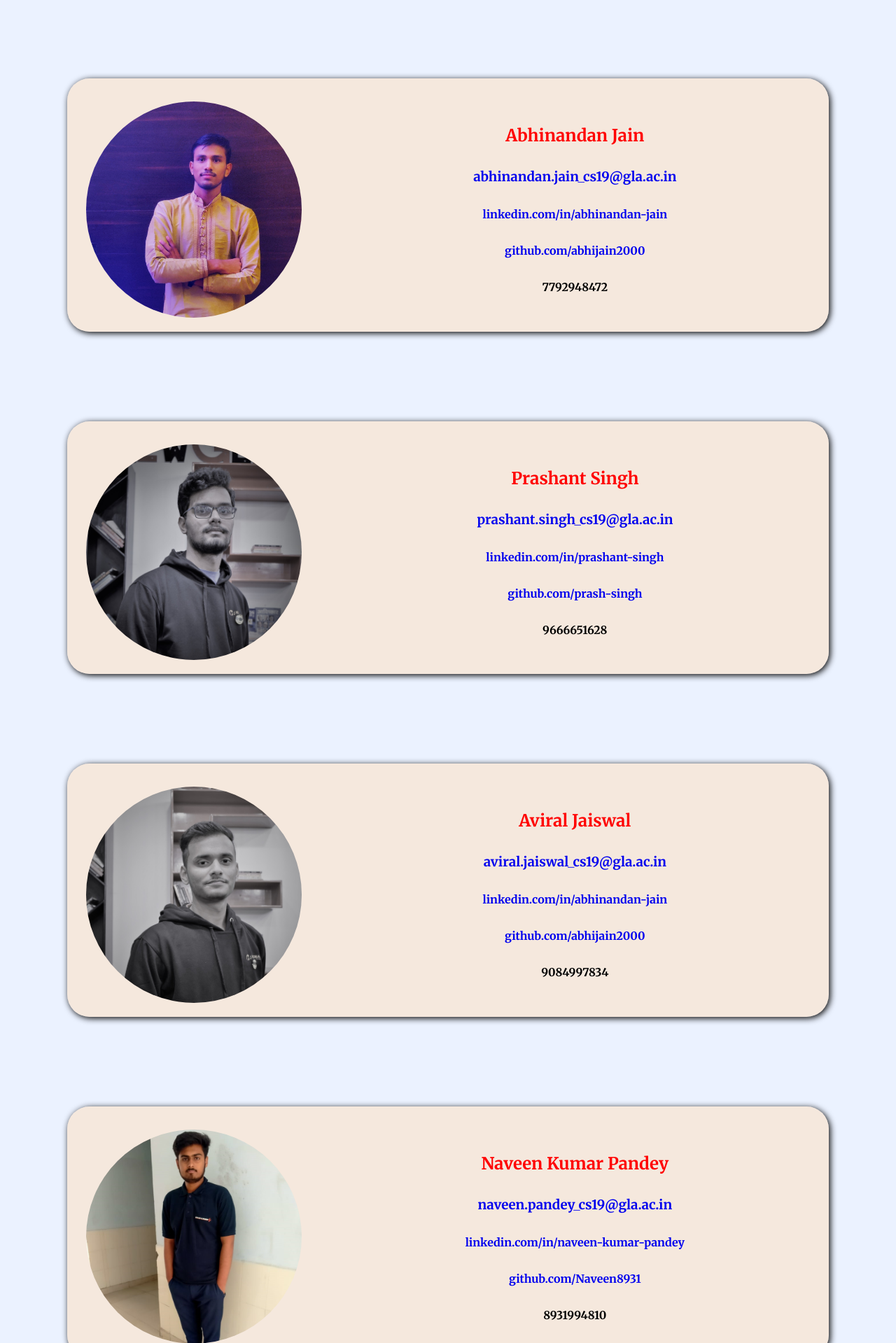
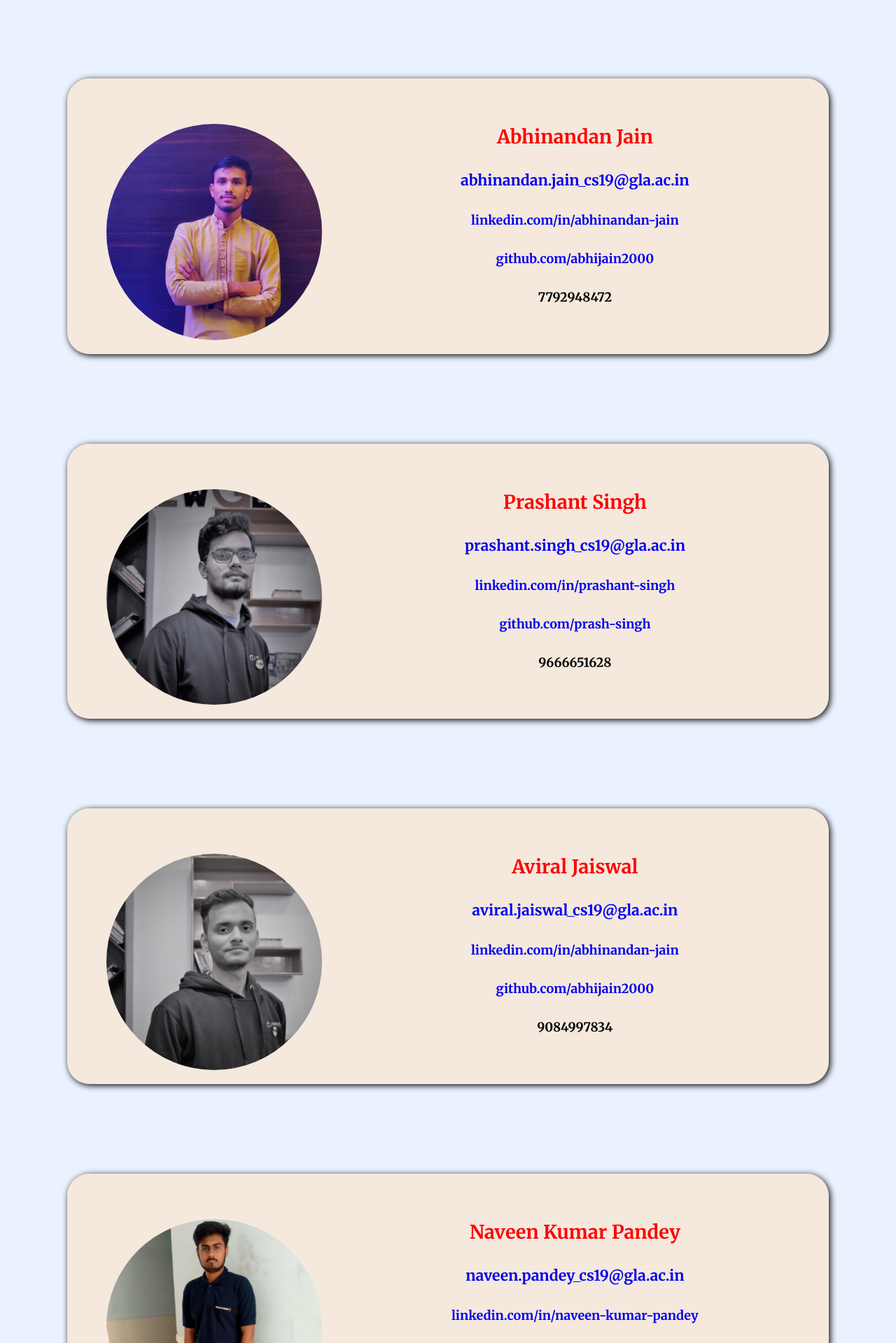
Before and after one commit to prash-singh/Prayan, a PHP site: page /about.html in a window 1280 px wide. Shown: the part 78-1997 px from the top of the page at 70% size. Run offline with PHP 8.4, Linux system fonts and the light colour scheme.

Commit message:
minor changes

```diff
--- a/about.css
+++ b/about.css
@@ -66,6 +66,7 @@ body {
     border-radius: 50%;
     width: 150px;
     margin-bottom: 1rem;
+    margin: 2rem 3.5rem;
 }
 
 .about_us__list__container {
@@ -76,6 +77,7 @@ body {
 .about__us__card__list {
     width: 100%;
     box-shadow: 2px 2px 10px black;
+    background-color: #fedcba7e;
 }
 
 .about__us__card {
@@ -84,6 +86,8 @@ body {
 
 .about__us__data {
     margin-top: 2px;
+    font-size: small;
+    padding: 0.5rem;
 }
 
 @media(min-width:1024px) {
@@ -103,18 +107,6 @@ body {
         align-items: center;
         display: flex;
         gap: 50px;
-    }
-    .button__explore {
-        width: 300px;
-        height: 80px;
-        font-size: 40px;
-        border: none;
-        border-radius: 100px;
-        background: linear-gradient(45deg, #fd7e14, #007bff);
-    }
-    .button__explore:hover {
-        cursor: pointer;
-        background: none;
     }
     #items__home a,
     #items__about a,
@@ -171,7 +163,6 @@ body {
     .about__us__image {
         border-radius: 50%;
         width: 85%;
-        /* height: 85%; */
         margin-bottom: 1rem;
     }
     .about__us__card__list {
@@ -182,18 +173,25 @@ body {
         margin-top: 1rem;
         background-color: #fedcba7e;
         border-radius: 2rem;
+        width: 100%;
+        box-shadow: 2px 2px 10px black;
     }
     .about_us__list__container {
         position: relative;
         margin: 5rem;
         text-align: center;
+        padding: 1rem;
     }
     .about__us__card {
         flex: 1;
         align-items: center;
+        margin-top: 1px;
     }
     .about__us__data {
         flex: 2;
+        margin-top: 2px;
+        font-size: large;
+        padding: 0;
     }
     .footer {
         background-color: rgb(0, 0, 0);
--- a/about.html
+++ b/about.html
@@ -49,8 +49,8 @@
                 <img src="./assets/abhi.png " alt="resortimage " class="about__us__image" />
             </div>
             <div class="about__us__data">
-                <h2 style="color: red; margin-top: 2rem; "> Abhinandan Jain</h2>
-                <h3 style="margin-top: 2rem;"><a href="mailto:abhinandan.jain_cs19@gla.ac.in " target="_blank ">abhinandan.jain_cs19@gla.ac.in</a></h3>
+                <h2 style="color: red; text-align: center; margin-top: 2rem; "> Abhinandan Jain</h2>
+                <h3 style=" margin-top: 2rem;  "><a href="mailto:abhinandan.jain_cs19@gla.ac.in " target="_blank ">abhinandan.jain_cs19@gla.ac.in</a></h3>
                 <h4 style="margin-top: 2rem;"><a href="https://www.linkedin.com/in/abhinandan-jain-26b2a5198" target="_blank">linkedin.com/in/abhinandan-jain</a></h4>
                 <h4 style="margin-top: 2rem;"><a href="https://github.com/abhijain2000" target="_blank">github.com/abhijain2000</a></h4>
                 <h4 style="margin-top: 2rem;">7792948472</h4>
@@ -65,8 +65,8 @@
                 <img src="./assets/prashant.png " alt="resortimage " class="about__us__image" />
             </div>
             <div class="about__us__data">
-                <h2 style="color: red; margin-top: 2rem; "> Prashant Singh</h2>
-                <h3 style="margin-top: 2rem;"><a href="mailto:prashant.singh_cs19@gla.ac.in " target="_blank ">prashant.singh_cs19@gla.ac.in</a></h3>
+                <h2 style="color: red; text-align: center; margin-top: 2rem; "> Prashant Singh</h2>
+                <h3 style=" margin-top: 2rem;  "><a href="mailto:prashant.singh_cs19@gla.ac.in " target="_blank ">prashant.singh_cs19@gla.ac.in</a></h3>
                 <h4 style="margin-top: 2rem;"><a href="https://www.linkedin.com/in/prashant-singh-2002/" target="_blank">linkedin.com/in/prashant-singh</a></h4>
                 <h4 style="margin-top: 2rem;"><a href="https://github.com/prash-singh" target="_blank">github.com/prash-singh</a></h4>
                 <h4 style="margin-top: 2rem;">9666651628</h4>
@@ -81,8 +81,8 @@
                 <img src="./assets/aviral.png " alt="resortimage " class="about__us__image" />
             </div>
             <div class="about__us__data">
-                <h2 style="color: red; margin-top: 2rem; "> Aviral Jaiswal</h2>
-                <h3 style="margin-top: 2rem;"><a href="mailto:aviral.jaiswal_cs19@gla.ac.in " target="_blank">aviral.jaiswal_cs19@gla.ac.in</a></h3>
+                <h2 style="color: red; text-align: center; margin-top: 2rem; "> Aviral Jaiswal</h2>
+                <h3 style=" margin-top: 2rem;  "><a href="mailto:aviral.jaiswal_cs19@gla.ac.in " target="_blank">aviral.jaiswal_cs19@gla.ac.in</a></h3>
                 <h4 style="margin-top: 2rem;"><a href="https://www.linkedin.com/in/abhinandan-jain-26b2a5198" target="_blank">linkedin.com/in/abhinandan-jain</a></h4>
                 <h4 style="margin-top: 2rem;"><a href="https://github.com/abhijain2000" target="_blank">github.com/abhijain2000</a></h4>
                 <h4 style="margin-top: 2rem;">9084997834</h4>
@@ -97,8 +97,8 @@
                 <img src="./assets/nav.png " alt="resortimage " class="about__us__image" />
             </div>
             <div class="about__us__data">
-                <h2 style="color: red; margin-top: 2rem; "> Naveen Kumar Pandey</h2>
-                <h3 style="margin-top: 2rem;"><a href="mailto:naveen.pandey_cs19@gla.ac.in " target="_blank ">naveen.pandey_cs19@gla.ac.in</a></h3>
+                <h2 style="color: red; text-align: center; margin-top: 2rem; "> Naveen Kumar Pandey</h2>
+                <h3 style=" margin-top: 2rem;  "><a href="mailto:naveen.pandey_cs19@gla.ac.in " target="_blank ">naveen.pandey_cs19@gla.ac.in</a></h3>
                 <h4 style="margin-top: 2rem;"><a href="https://www.linkedin.com/in/naveen-kumar-pandey-50b439225" target="_blank">linkedin.com/in/naveen-kumar-pandey</a></h4>
                 <h4 style="margin-top: 2rem;"><a href="https://github.com/Naveen8931" target="_blank">github.com/Naveen8931</a></h4>
                 <h4 style="margin-top: 2rem;">8931994810</h4>
@@ -113,8 +113,8 @@
                 <img src="./assets/pratik.png " alt="resortimage " class="about__us__image" />
             </div>
             <div class="about__us__data">
-                <h2 style="color: red; margin-top: 2rem; "> Pratik Kumar Srivastava</h2>
-                <h3 style="margin-top: 2rem;"><a href="mailto:mailto:pratik.srivastava_cs19@gla.ac.in " target="_blank ">pratik.srivastava_cs19@gla.ac.in</a></h3>
+                <h2 style="color: red; text-align: center; margin-top: 2rem; "> Pratik Kumar Srivastava</h2>
+                <h3 style="font-size: small; margin-top: 2rem;  "><a href="mailto:pratik.srivastava_cs19@gla.ac.in " target="_blank ">pratik.srivastava_cs19@gla.ac.in</a></h3>
                 <h4 style="margin-top: 2rem;"><a href="https://www.linkedin.com/in/pratik-srivastava-359125218" target="_blank">linkedin.com/in/pratik-srivastava</a></h4>
                 <h4 style="margin-top: 2rem;"><a href="https://github.com/pratik568" target="_blank">github.com/pratik568</a></h4>
                 <h4 style="margin-top: 2rem;">9198234568</h4>
```
